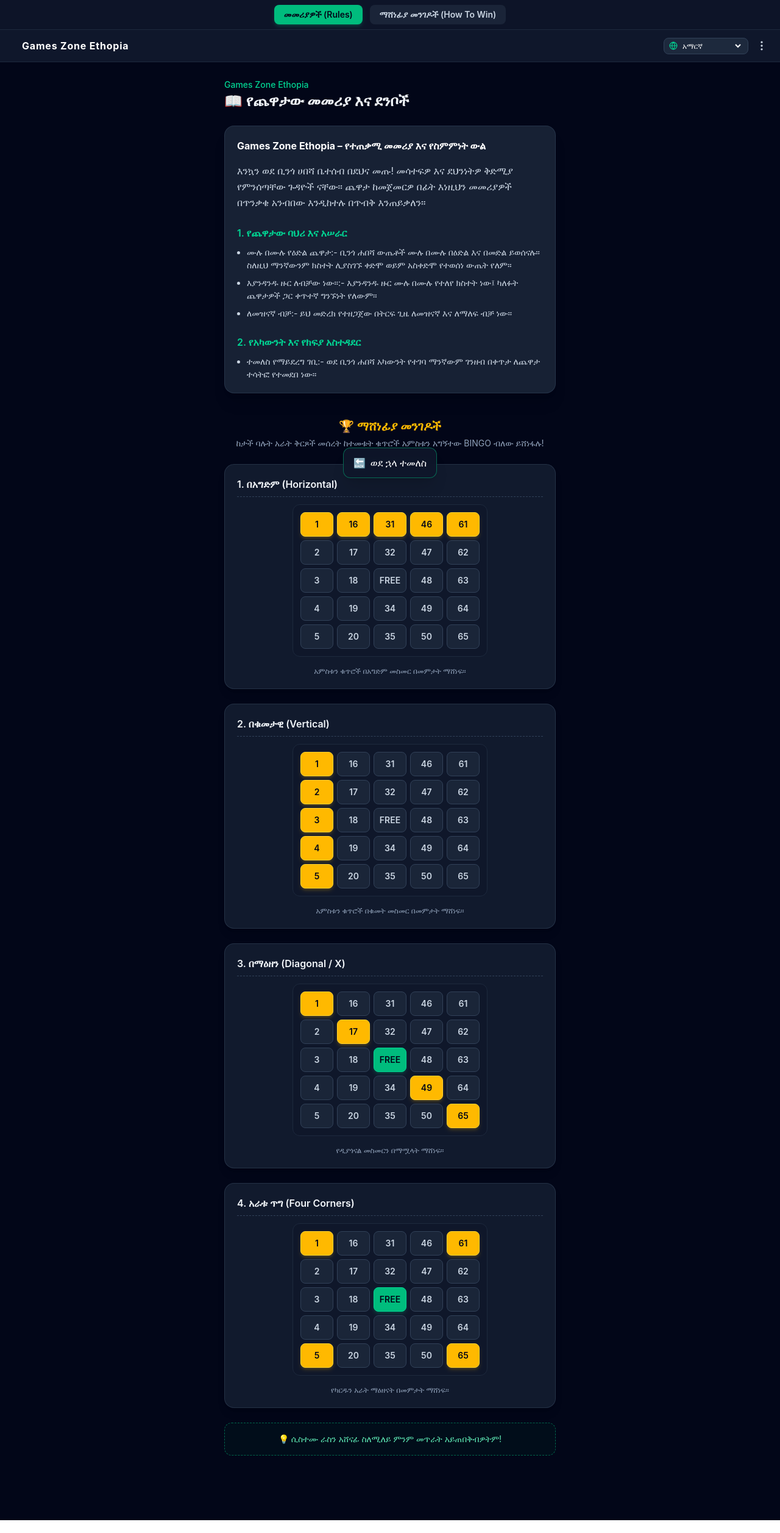
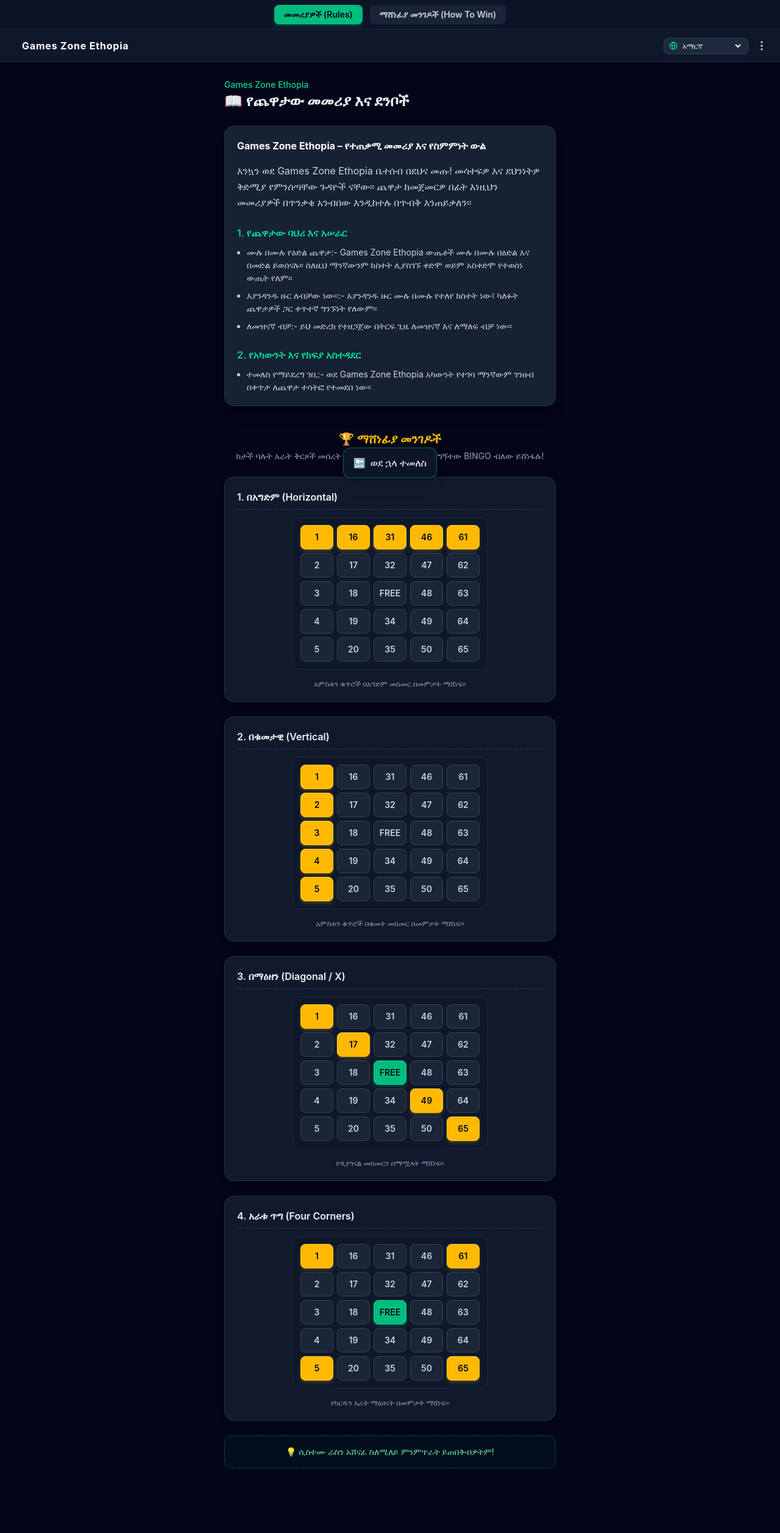
Before and after one commit to minyamir/Rule_and_Regulations, a React (Vite) app: page / in a window 1280 px wide. Shown: the whole page at 61% size. Before the commit the page ends 2493 px from the top, so only its background shows below. Built offline with nearby package versions, Linux system fonts and the light colour scheme.

Commit message:
feat:- the  rule

```diff
--- a/src/data/bingoRules.js
+++ b/src/data/bingoRules.js
@@ -3,16 +3,16 @@
     title: "Games Zone Ethopia",
     subtitle: "📖 የጨዋታው መመሪያ እና ደንቦች",
     cardHeader: "Games Zone Ethopia – የተጠቃሚ መመሪያ እና የስምምነት ውል",
-    welcomeText: "እንኳን ወደ ቢንጎ ሀበሻ ቤተሰብ በደህና መጡ! መሳተፍዎ እና ደህንነትዎ ቅድሚያ የምንሰጣቸው ጉዳዮች ናቸው። ጨዋታ ከመጀመርዎ በፊት እነዚህን መመሪያዎች በጥንቃቄ አንብበው እንዲከተሉ በጥብቅ እንጠይቃለን።",
+    welcomeText: "እንኳን ወደ Games Zone Ethopia ቤተሰብ በደህና መጡ! መሳተፍዎ እና ደህንነትዎ ቅድሚያ የምንሰጣቸው ጉዳዮች ናቸው። ጨዋታ ከመጀመርዎ በፊት እነዚህን መመሪያዎች በጥንቃቄ አንብበው እንዲከተሉ በጥብቅ እንጠይቃለን።",
     winningTitle: "🏆 ማሸነፊያ መንገዶች",
     winningSub: "ከታች ባሉት አራት ቅርጾች መሰረት ከተመቱት ቁጥሮች አምስቱን አግኝተው BINGO ብለው ይሸነፋሉ!",
     backBtn: "ወደ ኋላ ተመለስ",
-    systemNotice: "💡 ሲስተሙ ራስን አሸናፊ ስለሚለይ ምንም መጥራት አይጠበቅብዎትም!",
+    systemNotice: "💡 ሲስተሙ ራስን አሸናፊ ስለሚለይ ምንምጥራት ይጠበቅብዎትም!",
     generalRules: [
       {
         title: "1. የጨዋታው ባህሪ እና አሠራር",
         points: [
-          "ሙሉ በሙሉ የዕድል ጨዋታ:- ቢንጎ ሐበሻ ውጤቶች ሙሉ በሙሉ በዕድል እና በመድል ይወሰናሉ። ስለዚህ ማንኛውንም ክስተት ሊያስገኙ ቀድሞ ወይም አስቀድሞ የተወሰነ ውጤት የለም።",
+          "ሙሉ በሙሉ የዕድል ጨዋታ:- Games Zone Ethopia ውጤቶች ሙሉ በሙሉ በዕድል እና በመድል ይወሰናሉ። ስለዚህ ማንኛውንም ክስተት ሊያስገኙ ቀድሞ ወይም አስቀድሞ የተወሰነ ውጤት የለም።",
           "እያንዳንዱ ዙር ለብቻው ነው።:- እያንዳንዱ ዙር ሙሉ በሙሉ የተለየ ክስተት ነው፤ ካለፉት ጨዋታዎች ጋር ቀጥተኛ ግንኙነት የለውም።",
           "ለመዝናኛ ብቻ:- ይህ መድረክ የተዘጋጀው በትርፍ ጊዜ ለመዝናኛ እና ለማለፍ ብቻ ነው።"
         ]
@@ -20,7 +20,7 @@
       {
         title: "2. የአካውንት እና የክፍያ አስተዳደር",
         points: [
-          "ተመለስ የማይደረግ ገቢ:- ወደ ቢንጎ ሐበሻ አካውንት የተገባ ማንኛውም ገንዘብ በቀጥታ ለጨዋታ ተሳትፎ የተመደበ ነው።"
+          "ተመለስ የማይደረግ ገቢ:- ወደ Games Zone Ethopia አካውንት የተገባ ማንኛውም ገንዘብ በቀጥታ ለጨዋታ ተሳትፎ የተመደበ ነው።"
         ]
       }
     ],
@@ -35,7 +35,7 @@
     title: "Games Zone Ethopia",
     subtitle: "📖 Qajeelfama fi Seera Taphaa",
     cardHeader: "Games Zone Ethopia – Qajeelfama Fayyadamaa fi Waliigaltee",
-    welcomeText: "Baga gara maatii Bingo Habeshaatti nagaan dhuftan! Hirmaannaan fi meeshaan keessan dhiyeessii ragaa jalqabaati. Taphachuu utuu hin jalqabiin qajeelfama kana obsaan dubbisaa.",
+    welcomeText: "Baga gara maatii Games Zone Ethopiaatti nagaan dhuftan! Hirmaannaan fi meeshaan keessan dhiyeessii ragaa jalqabaati. Taphachuu utuu hin jalqabiin qajeelfama kana obsaan dubbisaa.",
     winningTitle: "🏆 Formaatota Mo'ichaa",
     winningSub: "Bakkoota afraan gadii keessaa lakkoofsota 5 argachuun BINGO jedhaa mo'adhaa!",
     backBtn: "Gara Duubatti Deebi'i",
@@ -44,7 +44,7 @@
       {
         title: "1. Amaloota fi Adeemsa Taphaa",
         points: [
-          "Guutummatti Tapha Carraati:- Bu'aan Bingo Habesha guutummatti carraa irratti hundaa'a. Kanaaf bu'aan dursee murtaa'e hin jiru.",
+          "Guutummatti Tapha Carraati:- Bu'aan Games Zone Ethopia guutummatti carraa irratti hundaa'a. Kanaaf bu'aan dursee murtaa'e hin jiru.",
           "Marsaa Hundumtuu Adda:- Marsaan dhuunfaa tokko tokko immoo murtoo mataa isaa qaba; taphoota darbaniin walitti dhufeenya hin qabu.",
           "Bashannanaaf Qofa:- Madaalliin kun yeroo boqonnaatti bashannanaaf qofa qophaawwaa."
         ]
@@ -52,7 +52,7 @@
       {
         title: "2. Bulchiinsa Lakkoofsa fi Kaffaltii",
         points: [
-          "Kaffaltii Deebi'ee Hin Kaffalamne:- Qarshiin gara akkaawuntii Bingo Habeshaatti galmaa'e taphaaf qofa kan oolu ta'a."
+          "Kaffaltii Deebi'ee Hin Kaffalamne:- Qarshiin gara akkaawuntii Games Zone Ethopiaatti galmaa'e taphaaf qofa kan oolu ta'a."
         ]
       }
     ],
@@ -76,7 +76,7 @@
       {
         title: "1. Dabeecadda iyo Qaabka Cayaarta",
         points: [
-          "Cayaar Fursad ah:- Natiijooyinka Bingo Habesha waxay gabi ahaanba ku xiran yihiin fursad.",
+          "Cayaar Fursad ah:- Natiijooyinka Games Zone Ethopia waxay gabi ahaanba ku xiran yihiin fursad.",
           "Wareeg Kasta Waa Gooni:- Wareeg kasta waa dhacdo gooni ah, xiriir la ma laha cayaaraha hore.",
           "Keliya Madadaalo:- Madashan waxaa loogu talagalay madadaalo waqtiga firaaqada ah."
         ]
@@ -84,7 +84,7 @@
       {
         title: "2. Maamulka Koontada iyo Bixinta",
         points: [
-          "Lacagta Ma Soo Noqoneyso:- Lacag kasta oo ku dhacda koontada Bingo Habesha waxaa loogu talagalay cayaarta oo kaliya."
+          "Lacagta Ma Soo Noqoneyso:- Lacag kasta oo ku dhacda koontada Games Zone Ethopia waxaa loogu talagalay cayaarta oo kaliya."
         ]
       }
     ],
@@ -108,7 +108,7 @@
       {
         title: "1. Game Nature & Fair Play",
         points: [
-          "100% Game of Chance:- Bingo Habesha outcomes are entirely based on luck. Outcomes are not predetermined.",
+          "100% Game of Chance:- Games Zone Ethopia outcomes are entirely based on luck. Outcomes are not predetermined.",
           "Independent Rounds:- Every round is completely independent of past games.",
           "For Entertainment Only:- This platform is designed solely for leisure and fun."
         ]
@@ -116,7 +116,7 @@
       {
         title: "2. Account & Payment Policy",
         points: [
-          "Non-Refundable Deposits:- Any money deposited into Bingo Habesha is non-refundable once allocated to play."
+          "Non-Refundable Deposits:- Any money deposited into Games Zone Ethopia is non-refundable once allocated to play."
         ]
       }
     ],
```
